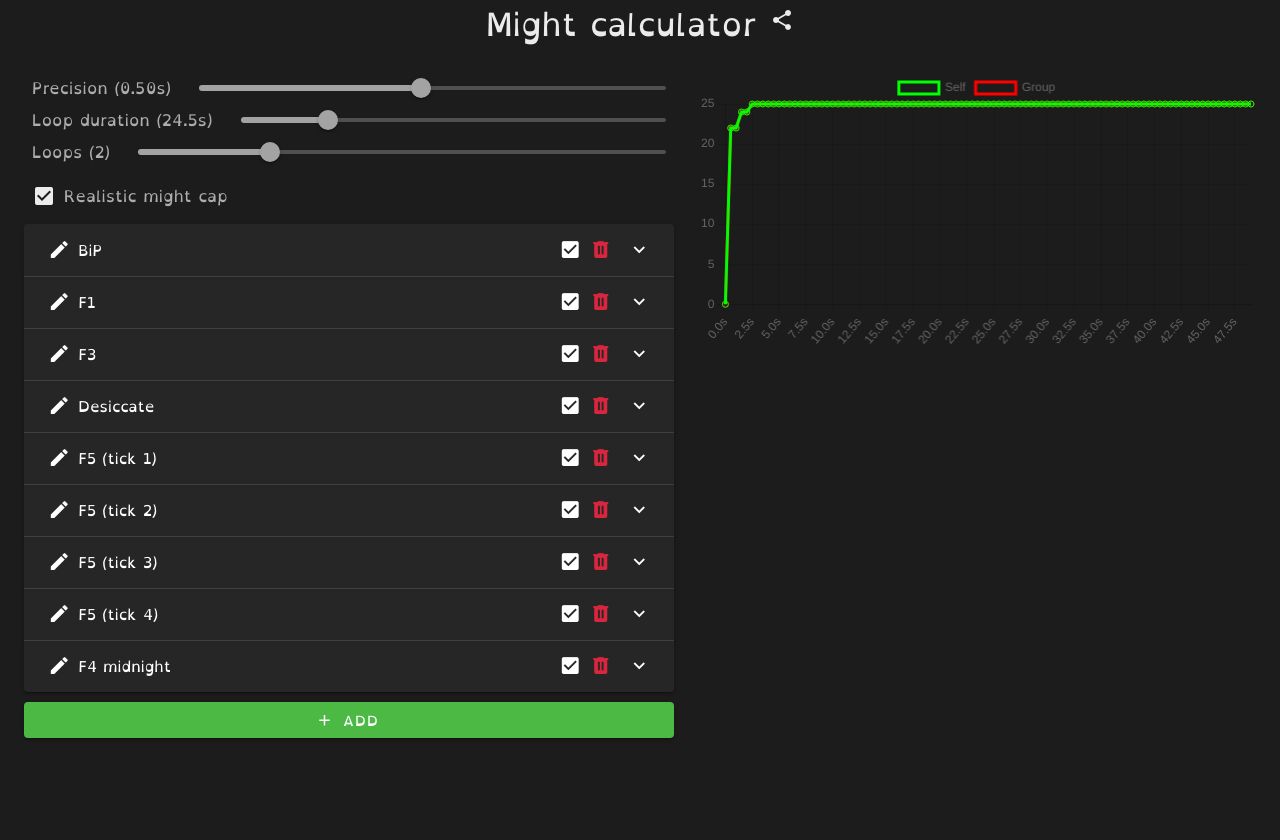
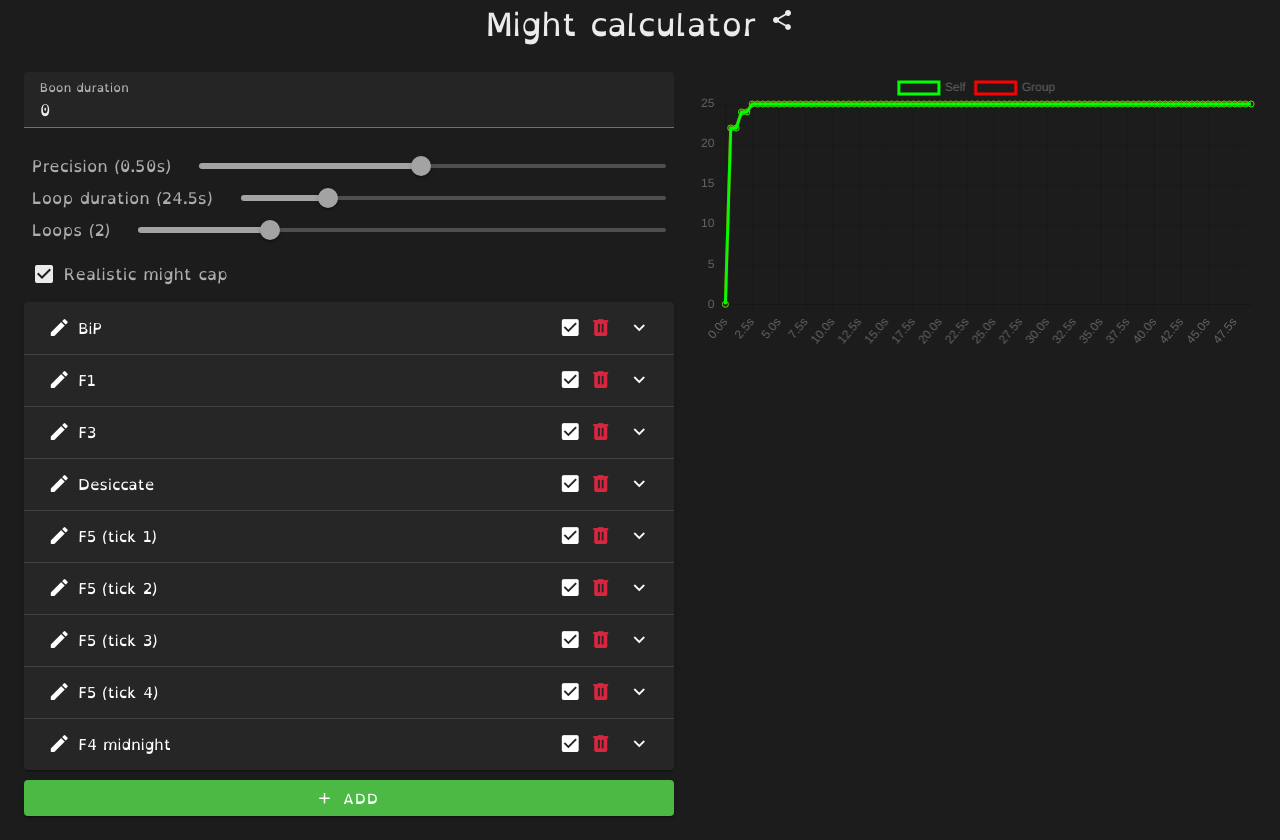
Before and after one commit to Danmander/gw2-might-calculator, a Vue app: page / in a window 1280 px wide. Before the commit the page ends 800 px from the top, so only its background shows below. Built offline with nearby package versions, Linux system fonts and the light colour scheme.

Commit message:
Added a boon duration field so users don't have to calculate the duration of each individual source boons manualy.

```diff
--- a/src/App.vue
+++ b/src/App.vue
@@ -15,6 +15,15 @@
     <main>
         <!-- Settings -->
         <div class="settings">
+            <v-text-field
+                v-model="boonDuration"
+                type="number"
+                label="Boon duration"
+                :step="0.01"
+                :min="0"
+                :max="100"
+            />
+
             <v-slider
                 v-model="precision"
                 :label="`Precision (${precision.toFixed(2)}s)`"
@@ -130,7 +139,8 @@ export default {
             loops: 2,
             loopDuration: 24.5,
             precision: 0.5,
-            clampMight: true
+            clampMight: true,
+            boonDuration: 0
         }
     },
     mounted() {
@@ -173,7 +183,7 @@ export default {
                         return {
                             "time": source.time + this.loopDuration * loop,
                             "amount": source.amount,
-                            "duration": source.duration,
+                            "duration": source.duration * this.boonDurationMultiplier,
                             "type": source.type,
                         };
                     });
@@ -190,7 +200,7 @@ export default {
                     mightSources.push({
                         "time": source.offset + source.cooldown * use,
                         "amount": source.amount,
-                        "duration": source.duration,
+                        "duration": source.duration * this.boonDurationMultiplier,
                         "type": source.type,
                     });
                 }
@@ -205,7 +215,7 @@ export default {
                     mightSources.push({
                         "time": source.time,
                         "amount": source.amount,
-                        "duration": source.duration,
+                        "duration": source.duration * this.boonDurationMultiplier,
                         "type": source.type,
                     });
                 }
@@ -278,7 +288,8 @@ export default {
                 loops: this.loops,
                 loopDuration: this.loopDuration,
                 precision: this.precision,
-                sources: this.mightSources
+                sources: this.mightSources,
+                boonDuration: this.boonDuration
             }));
             const link = `${window.location.protocol}//${window.location.host}?settings=${settingsCode}`;
 
@@ -295,6 +306,7 @@ export default {
             this.loopDuration = settings?.loopDuration ?? 24.5;
             this.precision = settings?.precision ?? 0.5;
             this.mightSources = settings?.sources ?? [];
+            this.boonDuration = settings?.boonDuration ?? 0;
         },
     },
     computed: {
@@ -331,6 +343,9 @@ export default {
                 }
             }
         },
+        boonDurationMultiplier() {
+            return 1 + (this.boonDuration / 100);
+        }
     },
     watch: {
         mightSources: {
@@ -355,6 +370,11 @@ export default {
             },
         },
         clampMight: {
+            handler: function () {
+                this.calculateGraphData()
+            },
+        },
+        boonDuration: {
             handler: function () {
                 this.calculateGraphData()
             },
```
